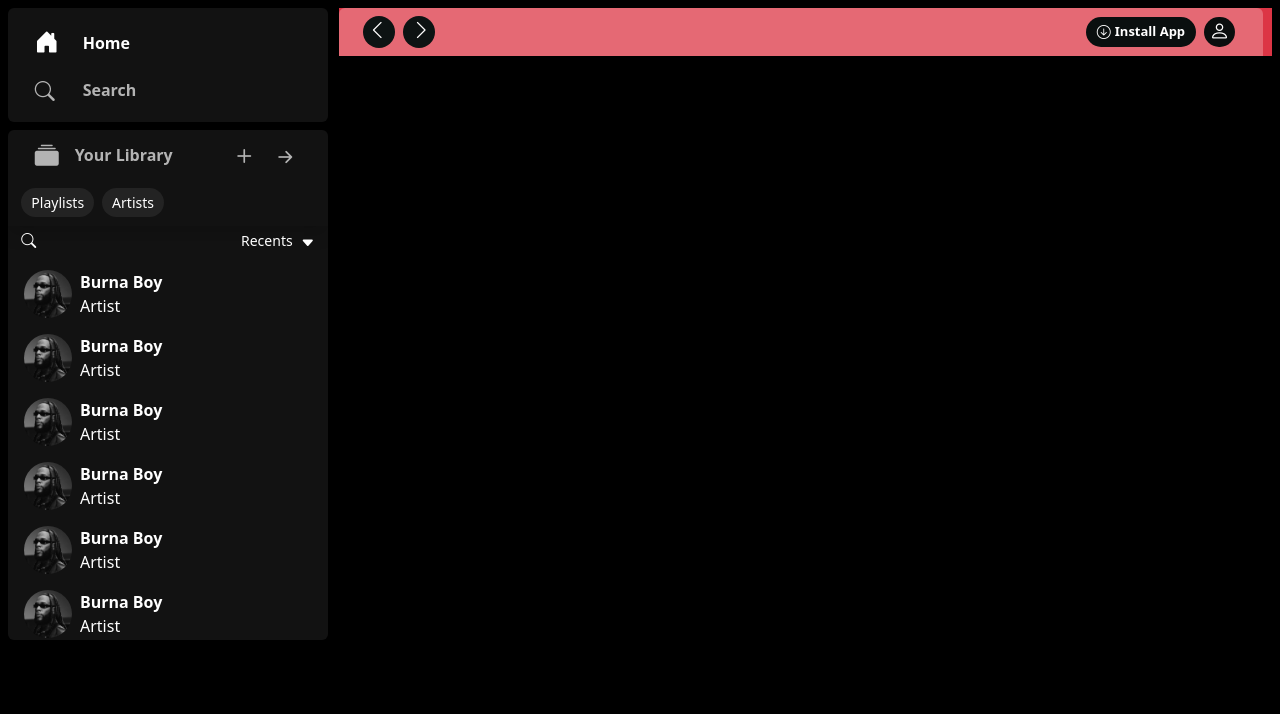
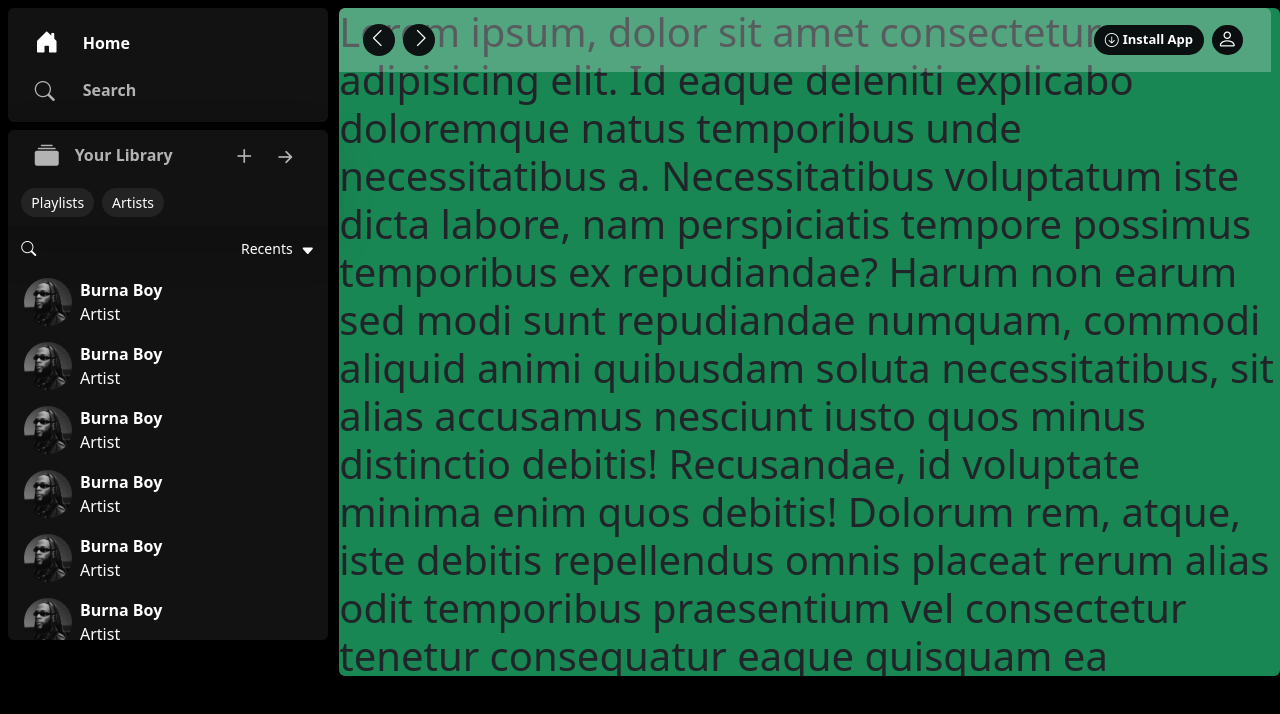
Before and after one commit to mabulous42/spotifyapp, a React (Create React App) app: page / in a window 1280 px wide. Shown: the top 714 px of the page. Built offline with nearby package versions, Linux system fonts and the light colour scheme.

Commit message:
added a container that will display the page content

```diff
--- a/src/App.js
+++ b/src/App.js
@@ -3,16 +3,17 @@ import './App.css';
 import Nav from './Nav';
 import HomeSection1 from './HomeSection1';
 import SideNav from './SideNav';
+import ContentContainer from './ContentContainer';
 
 function App() {
   return (
     <>
       <div className='body pt-2'>
-        <div className='w-100 fixed-top d-flex'>
+        <div className='fixed-top'>
           <SideNav />
           <Nav />
         </div>
-        {/* <HomeSection1 /> */}
+          <ContentContainer />
       </div>
     </>
   );
--- /dev/null
+++ b/src/ContentContainer.js
@@ -0,0 +1,32 @@
+import React from 'react'
+
+function ContentContainer() {
+  return (
+    <>
+        <div className='content-container-div bg-success me-2 overflow-auto rounded'>
+            <h1>Lorem ipsum, dolor sit amet consectetur adipisicing elit. Id eaque deleniti explicabo doloremque natus temporibus unde necessitatibus a. Necessitatibus voluptatum iste dicta labore, nam perspiciatis tempore possimus temporibus ex repudiandae?
+            Harum non earum sed modi sunt repudiandae numquam, commodi aliquid animi quibusdam soluta necessitatibus, sit alias accusamus nesciunt iusto quos minus distinctio debitis! Recusandae, id voluptate minima enim quos debitis!
+            Dolorum rem, atque, iste debitis repellendus omnis placeat rerum alias odit temporibus praesentium vel consectetur tenetur consequatur eaque quisquam ea reiciendis odio similique magni repudiandae voluptatum sunt, eligendi optio. Numquam.
+            Deleniti odio incidunt quaerat ratione amet reiciendis rem dolorem neque ad nihil? Nostrum distinctio voluptatibus pariatur esse aperiam ad, sapiente eligendi soluta sed atque dolorem minima, totam doloribus ipsam maxime!
+            Fugit, mollitia iusto? Iste, dolor, iusto quaerat voluptas qui quam amet, rem delectus facere reiciendis culpa! Omnis doloremque blanditiis nemo iure reprehenderit totam neque a saepe maxime! At, assumenda quasi.
+            Dolore quam ipsum harum dolorem veritatis facilis reiciendis cumque ab iure est, atque nemo ut eum sint eius sapiente tenetur fugiat, quae dolorum temporibus! Optio cum sed earum alias dolore.
+            Reiciendis error fugit, dolor facere hic ab? Reprehenderit non quo vel similique nam, voluptatum voluptates ex odio ab, in aperiam cum qui. Natus accusamus mollitia ipsam consequatur maxime ex magnam.
+            Eius, libero impedit velit incidunt quibusdam culpa aliquam vel neque dolor accusantium inventore nesciunt fugiat excepturi soluta earum nam qui! Animi sapiente blanditiis, nesciunt quam quae modi error pariatur voluptate?
+            Ad, quia hic? Repudiandae laudantium magni, explicabo qui dolorum fugiat voluptas architecto rem ipsum voluptatem odio consequuntur ex, repellendus recusandae maxime accusantium obcaecati exercitationem eligendi assumenda tempore enim id dolor!
+            Ab, dolores quod optio fugit repudiandae autem! Harum, voluptate! Eveniet laborum, quos minima ullam obcaecati nemo! Fugiat minus sunt incidunt? Sit, ea quis voluptatum magnam dignissimos natus laborum omnis eum?
+            Alias quibusdam soluta illo hic? Ex minima sapiente quas dolorum corporis ullam blanditiis non laboriosam tenetur? Ratione facere ipsam laborum pariatur cupiditate id, perspiciatis, eum deleniti repellendus, minima vero in!
+            Recusandae hic natus incidunt in nostrum, rerum ipsam veniam sit! Omnis voluptatem, alias quaerat beatae cum ea exercitationem voluptatibus in quod provident ipsa suscipit aspernatur. Distinctio minus libero ad. Reprehenderit!
+            Minima esse eaque nemo eos nesciunt odio eveniet voluptatibus at animi, temporibus fugit exercitationem iusto rem illum quaerat natus placeat, dolore, possimus vero id? Neque odit cum corporis iusto ipsa.
+            Numquam reiciendis corporis cumque vitae animi dolore repudiandae maiores cum neque, asperiores illum soluta non nisi dolorem impedit cupiditate molestias architecto! Impedit eos sint repudiandae ipsa blanditiis tenetur molestiae dicta.
+            Mollitia neque sint adipisci quod aperiam commodi est, dolor distinctio sapiente eius deserunt! Animi eum expedita suscipit qui? Similique cupiditate est laudantium ad ratione perspiciatis numquam reprehenderit, eius incidunt exercitationem.
+            Labore provident repudiandae, aperiam odit ad velit vero expedita harum quia. Itaque ab assumenda impedit eligendi incidunt rem error dolorem sunt aperiam et corporis deleniti excepturi eum, mollitia nesciunt delectus!
+            Odio voluptatibus perspiciatis magni placeat facere totam aliquam quae ducimus beatae voluptas at laborum a esse, exercitationem excepturi qui assumenda ratione nemo soluta. Deleniti adipisci non enim. Corrupti, eaque quaerat?
+            Nobis, adipisci. Laborum aspernatur omnis est, tempora porro corporis provident similique quod aperiam cupiditate, facilis quo repudiandae harum minus quibusdam blanditiis saepe nemo veritatis perspiciatis, repellat expedita? Maxime, magnam totam?
+            Animi doloremque quia ipsum adipisci aliquid aliquam, accusantium eveniet deleniti fugit voluptatem, dolorum eos, magnam repellat. Harum, aliquam temporibus. Assumenda hic consectetur velit praesentium officiis, eos facere provident doloribus quis?
+            Labore dolor saepe minima beatae excepturi itaque iste temporibus reprehenderit quo aspernatur distinctio amet earum cupiditate eos dolorum dolore nostrum, asperiores vitae? Possimus illo placeat numquam eos quidem blanditiis quod.</h1>
+        </div>
+    </>
+  )
+}
+
+export default ContentContainer
--- a/src/Nav.js
+++ b/src/Nav.js
@@ -3,8 +3,8 @@ import React from 'react'
 function Nav() {
     return (
         <>
-            <div className='nav-bar-div bg-danger mt-2 me-2'>
-                <button className='rounded-top nav-bar d-flex align-items-center justify-content-between px-4 py-2 border-0'>
+            <div className='nav-bar-div mt-2 me-2'>
+                <button className='rounded-top nav-bar d-flex align-items-center justify-content-between px-4 py-3 border-0'>
                     <div className='d-flex'>
                         <div className='me-2 arr-back rounded-circle text-white d-flex align-items-center justify-content-center'><i className="bi bi-chevron-left me-1 fs-5 mb-1"></i></div>
                         <div className='arr-forward rounded-circle text-white d-flex align-items-center justify-content-center'><i className="bi bi-chevron-right ms-1 fs-5 mb-1"></i></div>
--- a/src/SideNav.js
+++ b/src/SideNav.js
@@ -3,7 +3,7 @@ import React from 'react'
 function SideNav() {
     return (
         <>
-            <div className='text-white w-25 m-2 position-fixed side-nav-div'>
+            <div className='text-white w-25 m-2 position-fixed side-nav-div rounded'>
                 <div className='home-nav-div mb-2 py-3 rounded d-flex align-items-center justify-content-center'>
                     <button className='col-sm-10 border-0 text-white'>
                         <div className='d-flex align-items-center mb-3'>
@@ -17,7 +17,7 @@ function SideNav() {
                     </button>
                 </div>
                 <div className='rounded playlist-nav-div'>
-                    <div className='py-2 shadow'>
+                    <div className='py-2 shadow-lg'>
                         <div className='mx-auto col-sm-10 mb-3 d-flex align-items-center justify-content-between'>
                             <button className='library-btn border-0 text-white p-0 d-flex align-items-center'>
                                 <div className='me-3'><i className="bi bi-collection-fill fs-4 library-icon"></i></div>
@@ -37,7 +37,7 @@ function SideNav() {
                             </button>
                         </div>
                     </div>
-                    <div className='overflow-auto scroll-div'>
+                    <div className='overflow-auto scroll-div py-2'>
                         <div className=''>
                             <div className='col-sm-11 mx-auto d-flex align-items-center justify-content-between mb-2'>
                                 <div><i className="bi bi-search search-icon2"></i></div>
--- a/src/index.css
+++ b/src/index.css
@@ -29,7 +29,8 @@ button{
   background-color: rgba(255, 255, 255, 0);
 }
 
-.nav-bar-div{
+.nav-bar-div,
+.content-container-div{
   width: 73.5%;
   margin-left: 26.5%;
 }
@@ -42,6 +43,10 @@ button{
 
 .side-nav-div{
   height: 85vh;
+}
+
+.content-container-div{
+  height: 83.5vh;
 }
 
 .arr-back,
@@ -170,6 +175,7 @@ button{
 
 ::-webkit-scrollbar {
   width: 10px; /* Adjust the width as per your preference */
+  /* display: none; */
 }
 
 ::-webkit-scrollbar-track {
```
